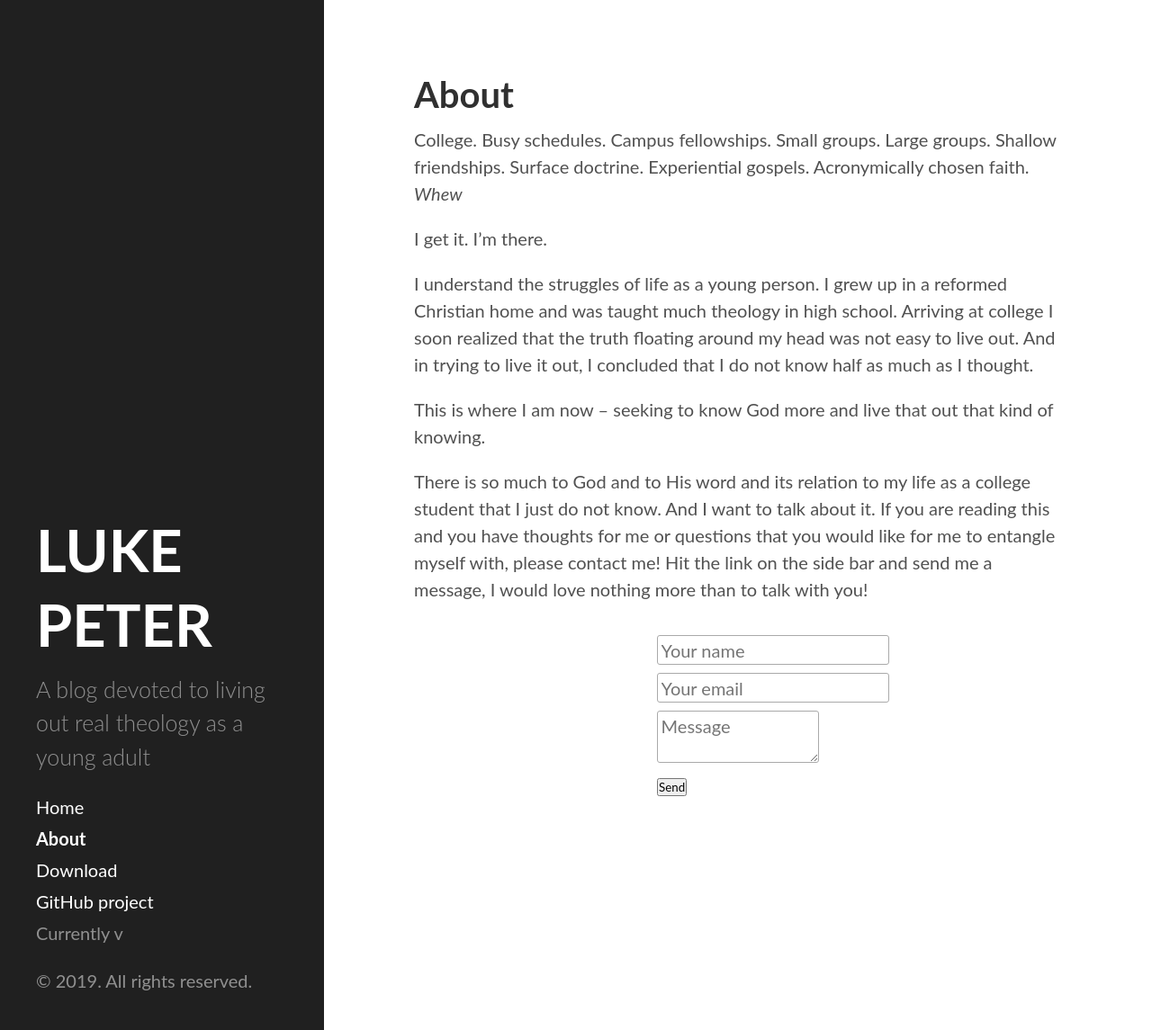
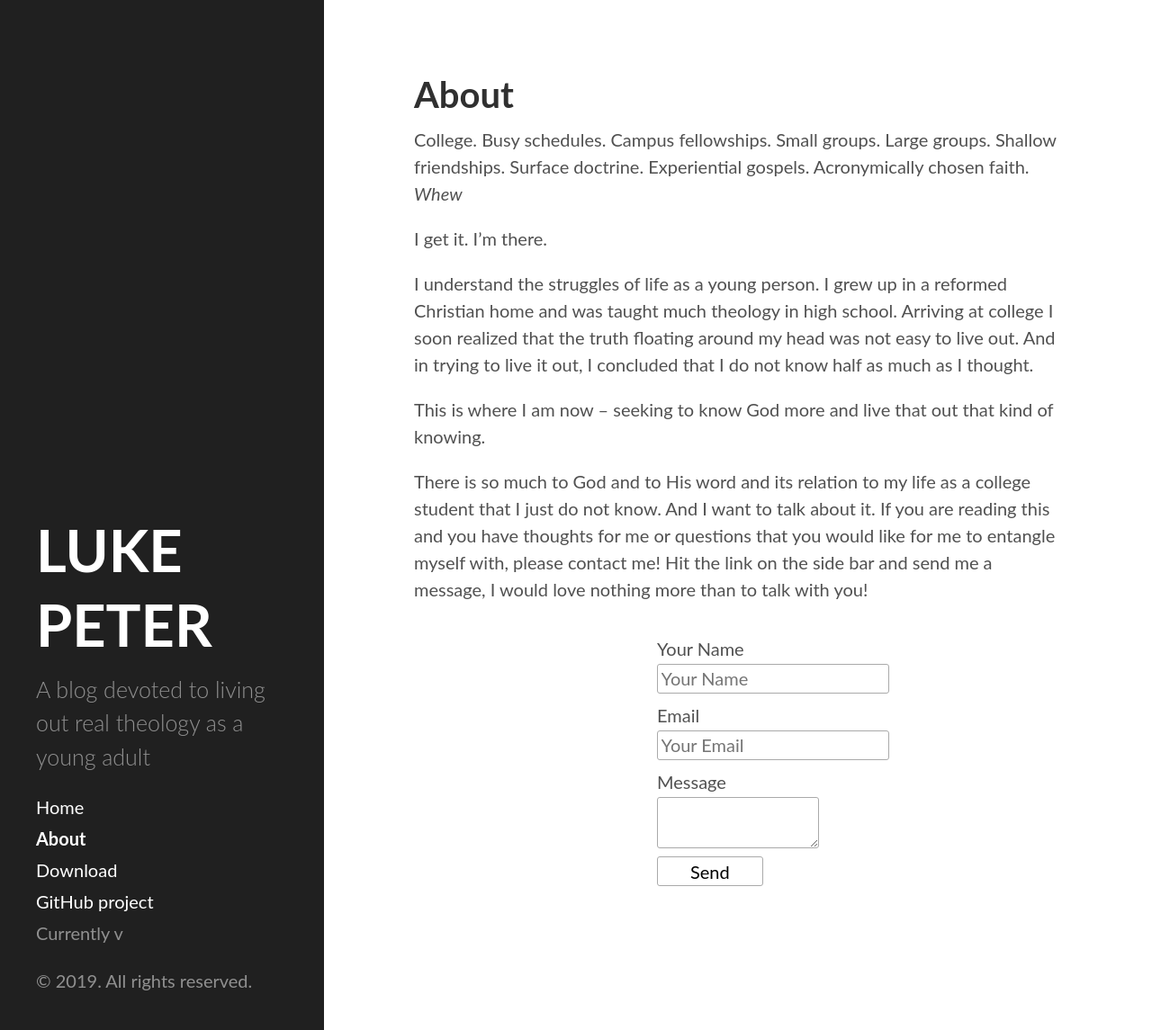
Before and after one commit to lpg0/lukepeter, a Jekyll site: the page built from docs/about.md, in a window 1280 px wide and 1145 px high. Shown: the whole window at 90% size. Built offline with Jekyll 4.4.1, drawn with Linux system fonts in a browser that asks for light colours; some web fonts are replaced.

Commit message:
Update about.md

```diff
--- a/docs/about.md
+++ b/docs/about.md
@@ -13,9 +13,16 @@ This is where I am now – seeking to know God more and live that out that kind
 
 There is so much to God and to His word and its relation to my life as a college student that I just do not know. And I want to talk about it. If you are reading this and you have thoughts for me or questions that you would like for me to entangle myself with, please contact me! Hit the link on the side bar and send me a message, I would love nothing more than to talk with you!
 
-<form method="POST" action="https://formspree.io/lukepg98@gmail.com">
-  <input type="name" name="name" placeholder="Your name">
-  <input type="email" name="email" placeholder="Your email">
-  <textarea name="message" placeholder="Message"></textarea>
-  <button type="submit">Send</button>
+<form action="https://formspree.io/lukepg98@gmail.com" method="POST">
+
+    <label for="name">Your Name</label>
+    <input type="text" name="name" id="name" placeholder="Your Name" required>
+
+    <label for="email">Email</label>
+    <input type="email" id="email" name="_replyto" placeholder="Your Email" title="Enter your email address">
+
+    <label for="comments">Message</label>
+    <textarea name="comments" id="comments" placeholder=""></textarea>
+
+    <input type="submit" value="Send">
 </form>
```
